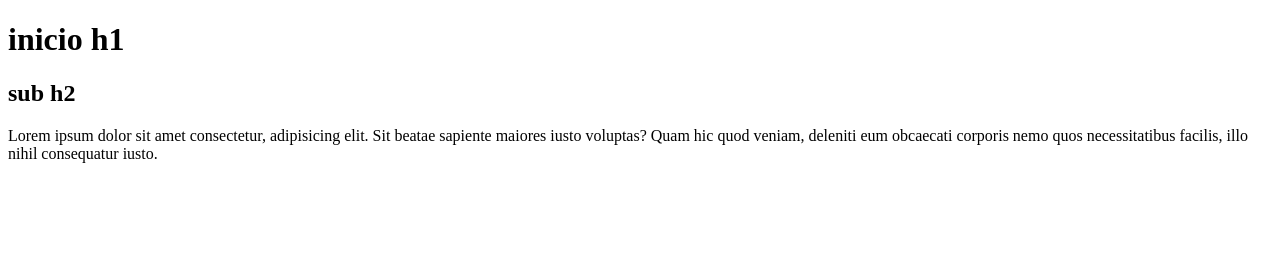
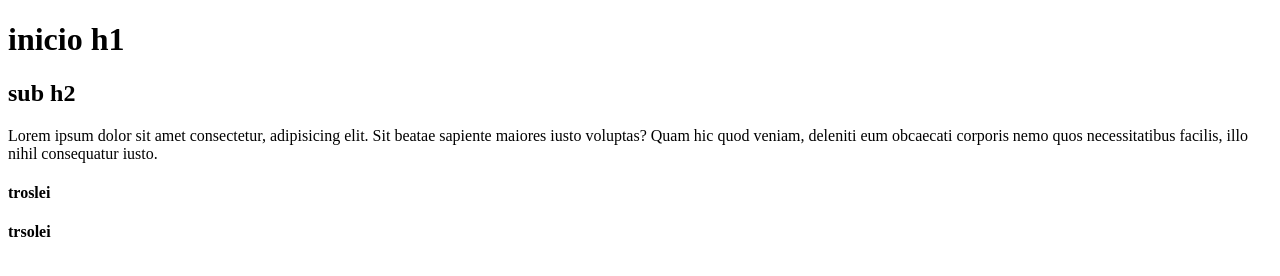
Before and after one commit to giiannace56/Projeto_landingPage, a plain HTML site: page index.html in a window 1280 px wide. Drawn offline with Linux system fonts and the light colour scheme.

Commit message:
h4 do bug

```diff
--- a/index.html
+++ b/index.html
@@ -12,5 +12,7 @@
 <p> Lorem ipsum dolor sit amet consectetur, adipisicing elit. Sit beatae sapiente maiores iusto voluptas?
      Quam hic quod veniam,
     deleniti eum obcaecati corporis nemo quos necessitatibus facilis, illo nihil consequatur iusto.</p>
+<h4>troslei</h4>
+<h4>trsolei</h4>
 </body>
 </html>
```
